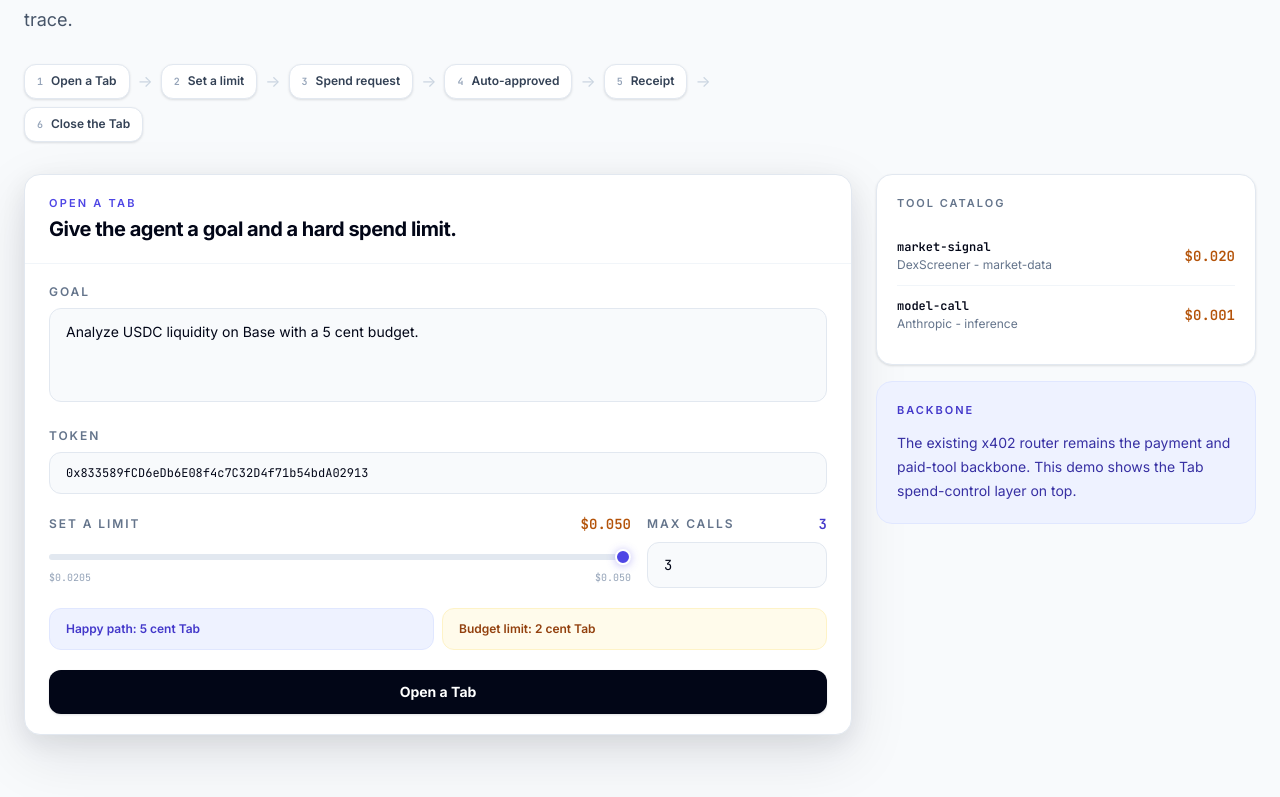
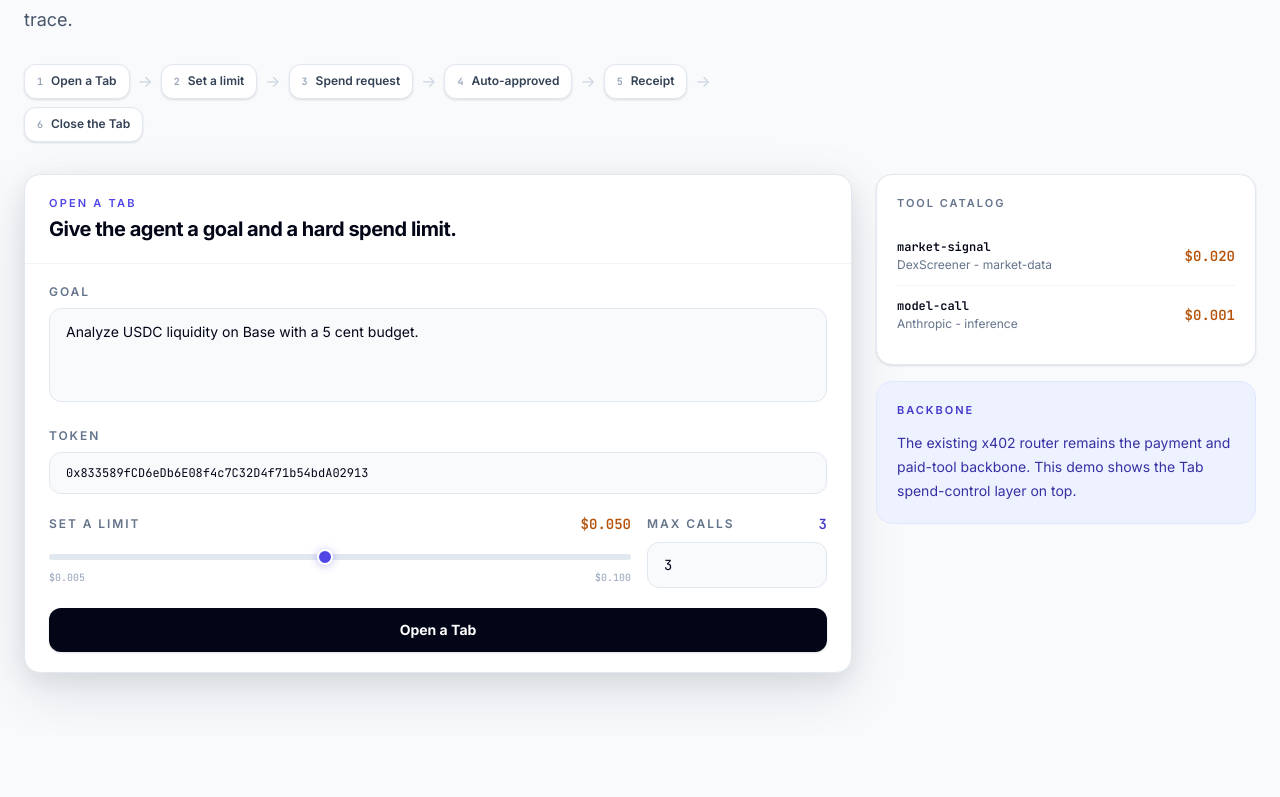
Before and after one commit to suhaasgaddala/tab, a React (Vite) app in the folder frontend/: page /demo/dashboard in a window 1280 px wide. Shown: the part 369-1166 px from the top of the page. After the commit the page ends 1106 px from the top, so only its background shows below. Built offline with nearby package versions, Linux system fonts and the light colour scheme.

Commit message:
edit the slider

```diff
--- a/frontend/src/components/GoalForm.tsx
+++ b/frontend/src/components/GoalForm.tsx
@@ -11,13 +11,6 @@ const HAPPY_PATH: TabRunRequest = {
   budget_usd: 0.05
 };
 
-const BUDGET_PATH: TabRunRequest = {
-  goal: "Analyze USDC liquidity on Base with a 2 cent budget.",
-  token: USDC_BASE,
-  chain: "base",
-  budget_usd: 0.0205
-};
-
 interface GoalFormProps {
   isLoading: boolean;
   onSubmit: (input: TabRunRequest) => void;
@@ -28,13 +21,6 @@ export function GoalForm({ isLoading, onSubmit }: GoalFormProps) {
   const [token, setToken] = useState(HAPPY_PATH.token ?? "");
   const [budget, setBudget] = useState(HAPPY_PATH.budget_usd);
   const [maxToolCalls, setMaxToolCalls] = useState(3);
-
-  const applyScenario = (scenario: TabRunRequest) => {
-    setGoal(scenario.goal);
-    setToken(scenario.token ?? "");
-    setBudget(scenario.budget_usd);
-    setMaxToolCalls(scenario.max_tool_calls ?? 3);
-  };
 
   const submit = (event: React.FormEvent) => {
     event.preventDefault();
@@ -98,21 +84,21 @@ export function GoalForm({ isLoading, onSubmit }: GoalFormProps) {
               <label htmlFor="budget" className="text-xs font-semibold uppercase tracking-[0.16em] text-slate-500">
                 Set a limit
               </label>
-              <span className="font-mono text-sm font-bold text-amber-700">${budget.toFixed(budget === 0.0205 ? 4 : 3)}</span>
+              <span className="font-mono text-sm font-bold text-amber-700">${budget.toFixed(3)}</span>
             </div>
             <input
               id="budget"
               type="range"
-              min={0}
-              max={1}
-              step={1}
-              value={budget === 0.0205 ? 0 : 1}
-              onChange={(event) => setBudget(Number(event.target.value) === 0 ? 0.0205 : 0.05)}
+              min={0.005}
+              max={0.1}
+              step={0.001}
+              value={budget}
+              onChange={(event) => setBudget(parseFloat(event.target.value))}
               className="w-full"
             />
             <div className="mt-1 flex justify-between font-mono text-[10px] text-slate-400">
-              <span>$0.0205</span>
-              <span>$0.050</span>
+              <span>$0.005</span>
+              <span>$0.100</span>
             </div>
           </div>
 
@@ -135,23 +121,6 @@ export function GoalForm({ isLoading, onSubmit }: GoalFormProps) {
           </div>
         </div>
 
-        <div className="grid gap-2 sm:grid-cols-2">
-          <button
-            type="button"
-            onClick={() => applyScenario(HAPPY_PATH)}
-            className="rounded-xl border border-indigo-100 bg-indigo-50 px-4 py-3 text-left text-xs font-semibold text-indigo-700 transition hover:border-indigo-200 hover:bg-indigo-100"
-          >
-            Happy path: 5 cent Tab
-          </button>
-          <button
-            type="button"
-            onClick={() => applyScenario(BUDGET_PATH)}
-            className="rounded-xl border border-amber-100 bg-amber-50 px-4 py-3 text-left text-xs font-semibold text-amber-800 transition hover:border-amber-200 hover:bg-amber-100"
-          >
-            Budget limit: 2 cent Tab
-          </button>
-        </div>
-
         <button
           type="submit"
           disabled={!goal.trim() || isLoading}
```
